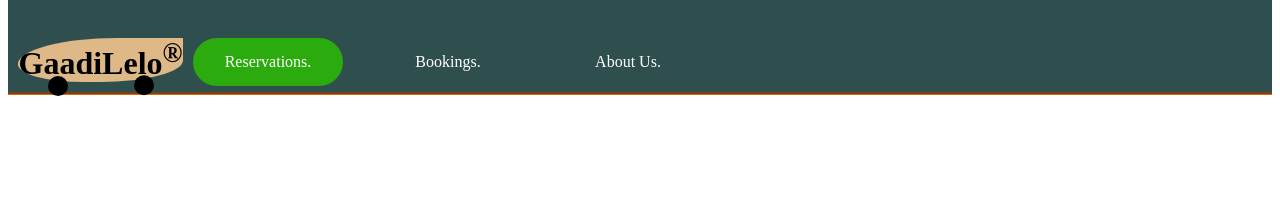
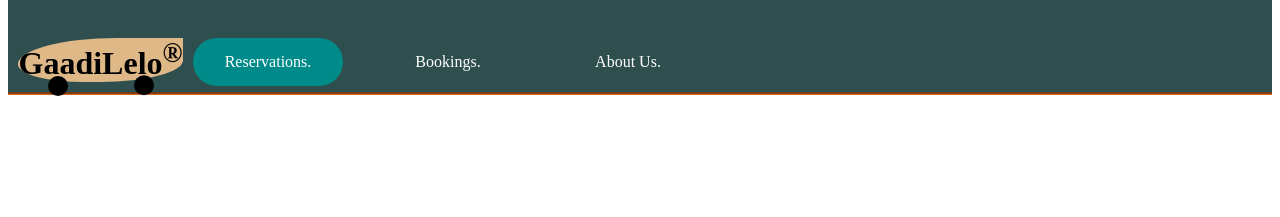
Before and after one commit to ShashankKothari-exe/gaadilelo, a plain HTML site: page index.html in a window 1280 px wide. In both pictures the pointer is over the item "Reservations.". Shown: the top 217 px of the page. Drawn offline with Linux system fonts and the light colour scheme.

Commit message:
Update main.css

```diff
--- a/main.css
+++ b/main.css
@@ -138,7 +138,7 @@ h1,h2{
 }
 
 .active, .headerscontents ul li:hover{
-    background: #2bab0d;
+    background: #008B8B;
     border-radius: 100px;
 
 }
```
